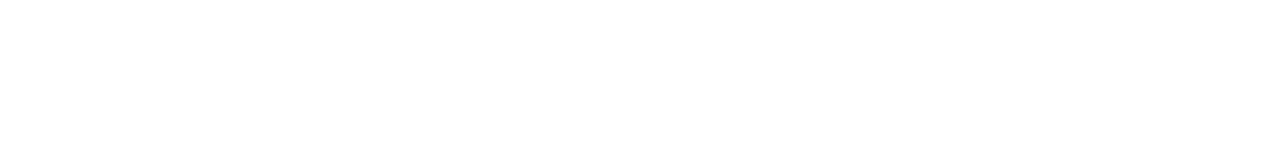
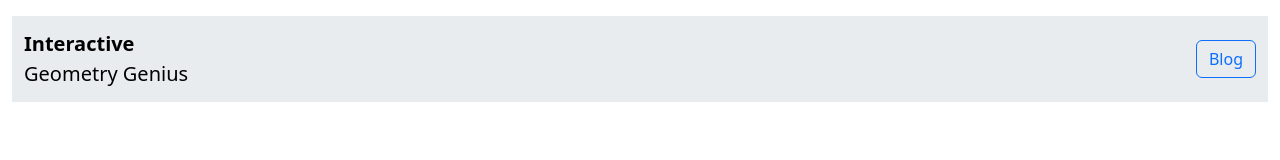
Before and after one commit to Md-Arman-Hosen/geometry-genius, a plain HTML site: page index.html in a window 1280 px wide. Drawn offline with nearby package versions, Linux system fonts and the light colour scheme.

Commit message:
created header section

```diff
--- a/index.html
+++ b/index.html
@@ -3,10 +3,22 @@
 <head>
     <meta charset="UTF-8">
     <meta name="viewport" content="width=device-width, initial-scale=1.0">
-    <title>Document</title>
+    <link href="https://cdn.jsdelivr.net/npm/bootstrap@5.3.0-alpha1/dist/css/bootstrap.min.css" rel="stylesheet" integrity="sha384-GLhlTQ8iRABdZLl6O3oVMWSktQOp6b7In1Zl3/Jr59b6EGGoI1aFkw7cmDA6j6gD" crossorigin="anonymous">
+    <title>Geometry genius</title>
 </head>
 <body>
 
+    <header class="container-fluid">
+        <nav class="navbar bg-body-secondary mt-3">
+            <div class="container-fluid">
+              <a class="navbar-brand"><span class="fw-medium fw-bold">Interactive</span> <br>
+                Geometry Genius</a>
+              <form class="d-flex" role="search">
+                <button class="btn btn-outline-primary" type="submit">Blog</button>
+              </form>
+            </div>
+          </nav>
+</header>
     <script src="js/utility.js"></script>
     <script src="js/style.js"></script>
 </body>
```
